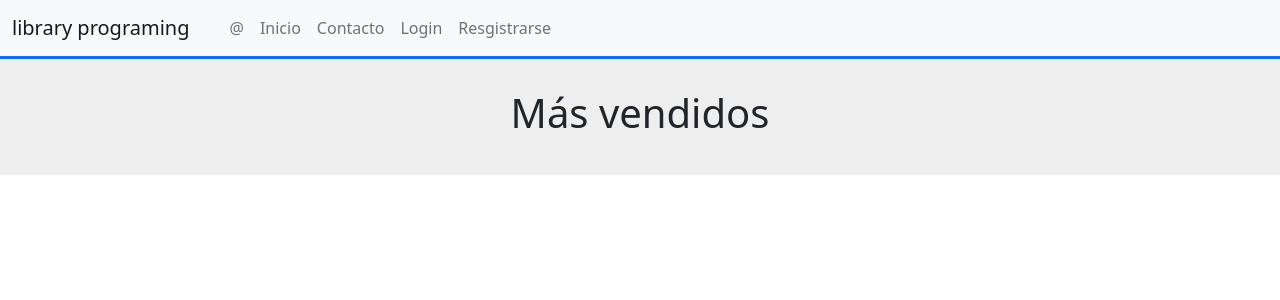
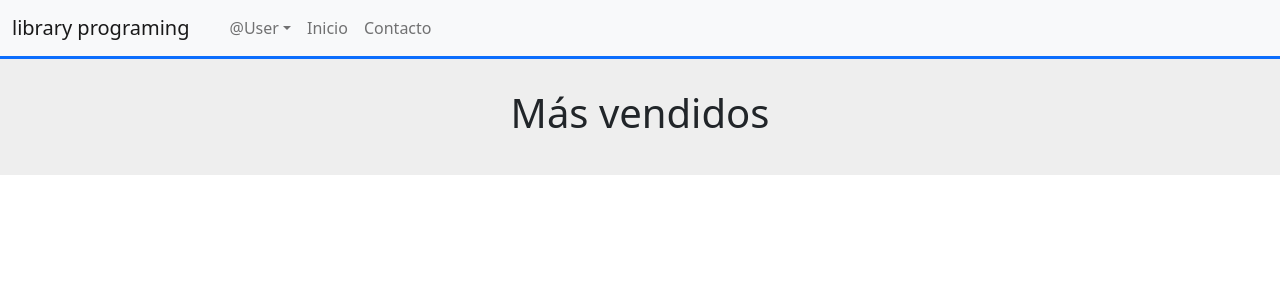
Before and after one commit to Jovas312/Libreria, a Django app: page / in a window 1280 px wide. Shown: the top 300 px of the page. Run offline with Django 3.2, Linux system fonts and the light colour scheme; data that the repository does not hold is empty; some libraries are stand-ins or nearby versions.

Commit message:
Libreria 3.9

```diff
--- a/Sistema_Administracion/Index/templates/principal.html
+++ b/Sistema_Administracion/Index/templates/principal.html
@@ -23,9 +23,30 @@
             </button>
             <div id="MenuNavegacion" class="collapse navbar-collapse">
                 <ul class="navbar-nav ms-3">
-                    <li class="nav-item">
-                        <a class="nav-link" href="#">@{{ user.username }}</a>
+                    {% if user.is_authenticated %}
+                    <li class="nav-item dropdown">
+                        <a class="nav-link dropdown-toggle" href="#" role="button" data-bs-toggle="dropdown">@{{ user.username }}</a>
+                        <ul class="dropdown-menu">
+                            {% if user.is_authenticated %}
+                            <li>
+                                <a class="dropdown-item" href="{% url 'logout' %}">Logout</a>
+                            </li>
+                            {% endif %}
+                        </ul>
                     </li>
+                    {% else %}
+                    <li class="nav-item dropdown">
+                        <a class="nav-link dropdown-toggle" href="#" role="button" data-bs-toggle="dropdown">@User</a>
+                        <ul class="dropdown-menu">
+                            <li>
+                                <a class="dropdown-item" href="{% url 'login' %}">Login</a>
+                            </li>
+                            <li>
+                                <a class="dropdown-item" href="{% url 'registro' %}">Resgistrarse</a>
+                            </li>
+                        </ul>
+                    </li>
+                    {% endif %}
                     <li class="nav-item">
                         <a class="nav-link" href="">Inicio</a>
                     </li>
@@ -34,17 +55,7 @@
                     </li>
                     {% if user.is_authenticated %}
                     <li class="nav-item">
-                        <a class="nav-link" href="{% url 'logout' %}">Logout</a>
-                    </li>
-                    <li class="nav-item">
                         <a class="nav-link" href="{% url 'nuevo' %}">Agregar Libro</a>
-                    </li>
-                    {% else %}
-                    <li class="nav-item">
-                        <a class="nav-link" href="{% url 'login' %}">Login</a>
-                    </li>
-                    <li class="nav-item">
-                        <a class="nav-link" href="{% url 'registro' %}">Resgistrarse</a>
                     </li>
                     {% endif %}
                 </ul>
```
